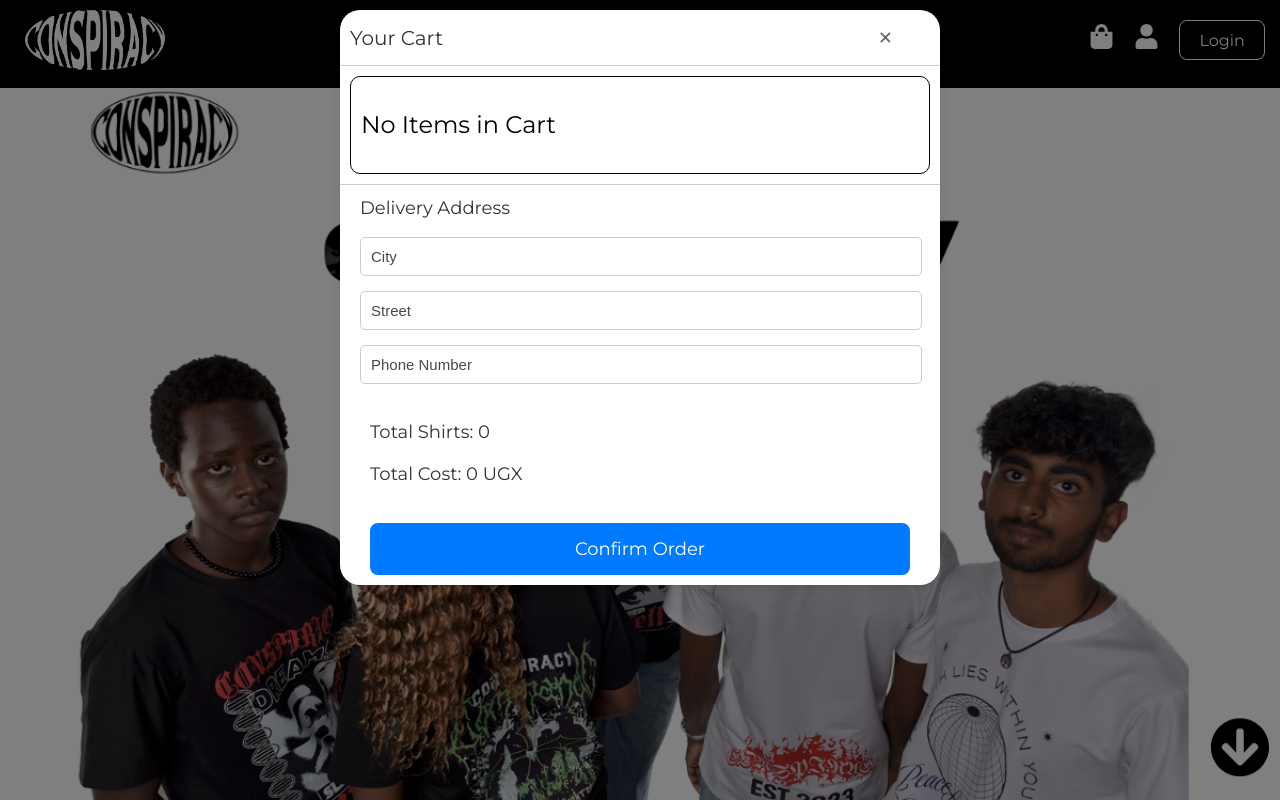
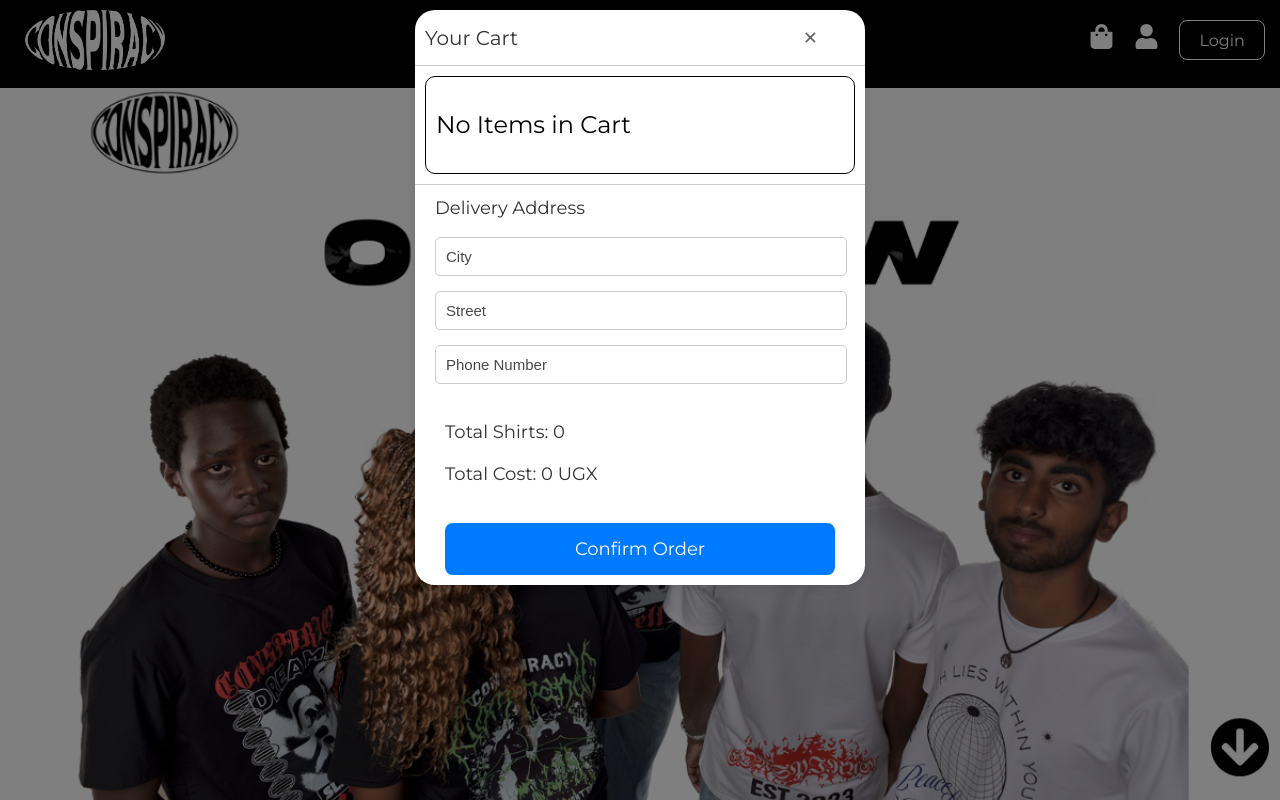
Before and after one commit to Josh-The-Developapa/Conspiracy-UG, a React (Vite) app: page / in a window 1280 px wide. Both pictures are taken after a click on the icon 1101 px from the left and 36 px from the top of the page. Shown: the top 800 px of the page. Built offline with nearby package versions, Linux system fonts and the light colour scheme.

Commit message:
Committed

```diff
--- a/src/components/Cart/Cart.css
+++ b/src/components/Cart/Cart.css
@@ -101,7 +101,7 @@
   background-color: #fff;
   box-shadow: 0 2px 10px rgba(0, 0, 0, 0.1);
   width: 98vw;
-  max-width: 600px;
+  max-width: 450px;
   /* height:98vh; */
   margin-top: 10px;
 }
```
